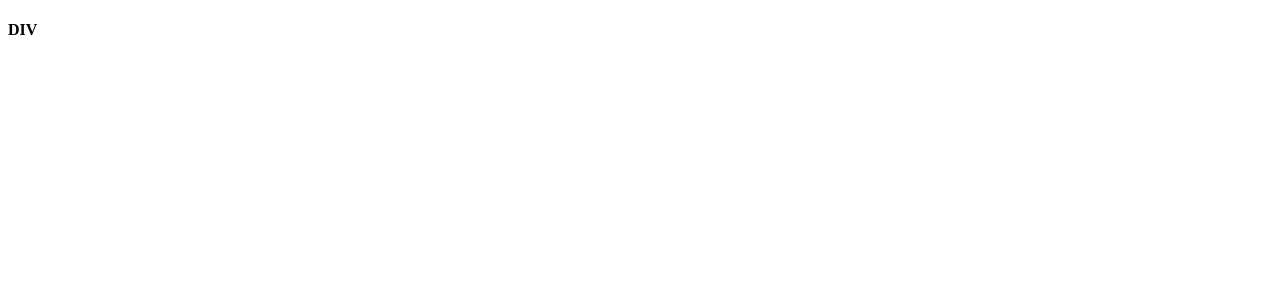
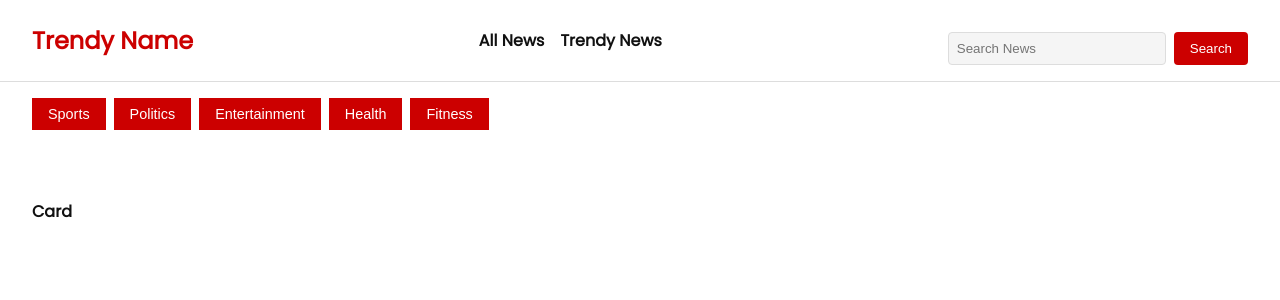
Before and after one commit to Namrata725/newsAppInReact, a React (Vite) app: page / in a window 1280 px wide. Shown: the top 300 px of the page. Built offline with nearby package versions, Linux system fonts and the light colour scheme.

Commit message:
Add initial CSS styling for navbar, search bar, and buttons

```diff
--- a/src/App.jsx
+++ b/src/App.jsx
@@ -1,7 +1,9 @@
+import NewsApp from "./Component/NewsApp";
+
 function App() {
   return (
     <>
-      <h4>DIV</h4>
+      <NewsApp />
     </>
   );
 }
--- /dev/null
+++ b/src/Component/Card.jsx
@@ -0,0 +1,9 @@
+function Card() {
+  return (
+    <div>
+      <h4>Card</h4>
+    </div>
+  );
+}
+
+export default Card;
--- /dev/null
+++ b/src/Component/NewsApp.jsx
@@ -0,0 +1,39 @@
+import Card from "./Card";
+import "./Newspaper.css"; // Assuming you have a CSS file for styling
+function NewsApp() {
+  return (
+    <div>
+      <nav className="navbar">
+        <div className="logo">
+          <h2>Trendy Name</h2>
+        </div>
+        <ul className="nav-links">
+          <li>
+            <a href="#">All News</a>
+          </li>
+          <li>
+            <a href="#">Trendy News</a>
+          </li>
+        </ul>
+        <div className="search-bar">
+          <input type="text" placeholder="Search News" />
+          <button>Search</button>
+        </div>
+      </nav>
+
+      <div className="category-buttons">
+        <button>Sports</button>
+        <button>Politics</button>
+        <button>Entertainment</button>
+        <button>Health</button>
+        <button>Fitness</button>
+      </div>
+
+      <div className="news-cards">
+        <Card />
+      </div>
+    </div>
+  );
+}
+
+export default NewsApp;
--- /dev/null
+++ b/src/Component/Newspaper.css
@@ -0,0 +1,98 @@
+
+@import url('https://fonts.googleapis.com/css2?family=Poppins&display=swap');
+
+body {
+  font-family: 'Poppins', sans-serif;
+  margin: 0;
+  padding: 0;
+  background-color: #ffffff;
+  color: #111111;
+}
+
+
+.navbar {
+  display: flex;
+  justify-content: space-between;
+  align-items: center;
+  padding: 1rem 2rem;
+  border-bottom: 1px solid #dddddd;
+  background-color: #ffffff;
+  flex-wrap: wrap;
+}
+
+.logo h2 {
+  color: #cc0000;
+  margin: 0;
+}
+
+.nav-links {
+  display: flex;
+  list-style: none;
+  gap: 1rem;
+  padding: 0;
+  margin: 0;
+}
+
+.nav-links a {
+  text-decoration: none;
+  color: #111111;
+  font-weight: 600;
+}
+
+.nav-links a:hover {
+  color: #cc0000;
+}
+
+
+.search-bar {
+  display: flex;
+  gap: 0.5rem;
+  margin-top: 1rem;
+}
+
+.search-bar input {
+  padding: 0.5rem;
+  border: 1px solid #dddddd;
+  background-color: #f5f5f5;
+  border-radius: 4px;
+  width: 200px;
+}
+
+.search-bar button {
+  background-color: #cc0000;
+  color: #ffffff;
+  border: none;
+  padding: 0.5rem 1rem;
+  border-radius: 4px;
+  cursor: pointer;
+}
+
+.search-bar button:hover {
+  background-color: #a30000;
+}
+
+
+.category-buttons {
+  display: flex;
+  gap: 0.5rem;
+  padding: 1rem 2rem;
+  flex-wrap: wrap;
+}
+
+.category-buttons button {
+  background-color: #cc0000;
+  color: #ffffff;
+  border: none;
+  padding: 0.5rem 1rem;
+  cursor: pointer;
+  font-size: 0.9rem;
+}
+
+.category-buttons button:hover {
+  background-color: #a30000;
+}
+
+
+.news-cards {
+  padding: 2rem;
+}
```
